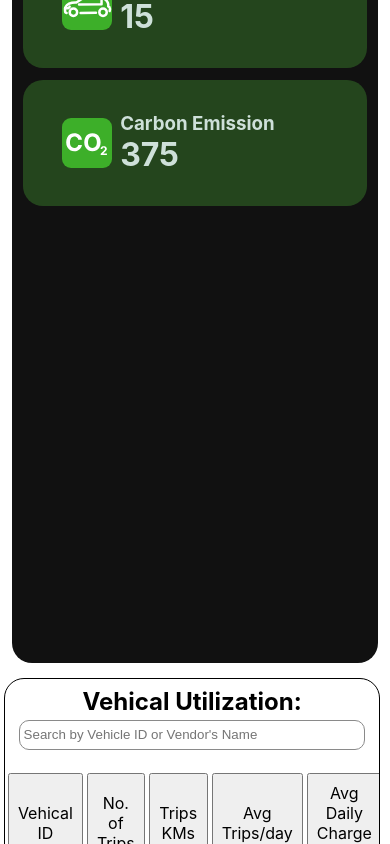
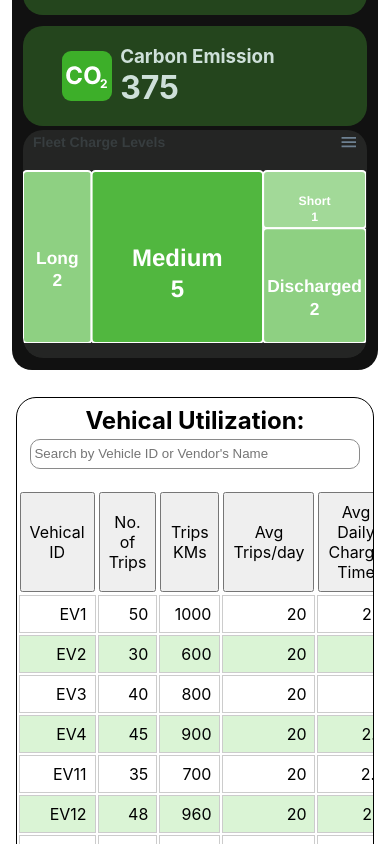
Before and after one commit to rushik0507/EV-Dashboard, a React (Vite) app: page / in a window 390 px wide. Shown: the part 1080-1924 px from the top of the page. Built offline with nearby package versions, Linux system fonts and the light colour scheme.

Commit message:
heat map chart

```diff
--- a/package.json
+++ b/package.json
@@ -14,9 +14,12 @@
     "@emotion/styled": "^11.11.0",
     "@mui/icons-material": "^5.15.10",
     "@mui/material": "^5.15.10",
+    "react-apexcharts": "^1.4.1",
+    "apexcharts": "^3.45.2",
     "chart.js": "^4.4.1",
     "highcharts": "^11.3.0",
     "highcharts-react-official": "^3.2.1",
+    "ng-apexcharts": "^1.8.0",
     "plotly.js": "^2.29.1",
     "react": "^18.2.0",
     "react-chartjs-2": "^5.2.0",
--- a/src/components/Dashboard.jsx
+++ b/src/components/Dashboard.jsx
@@ -111,7 +111,7 @@ function Dashboard() {
             </div>
           </div>
           <div className="main-lower-section">
-            {/* <Heatmap data={fleetData.vehicles} dates={dates} /> */}
+            <Heatmap  />
           </div>
         </div>
       </div>
--- a/src/components/Data.jsx
+++ b/src/components/Data.jsx
@@ -9,6 +9,7 @@ export const Data = [
     averageWorkingHours: 8,
     co2Emission: 80,
     vendorName: "Tesla",
+    battery: 50,
   },
   {
     vehicleId: "EV2",
@@ -20,6 +21,7 @@ export const Data = [
     averageWorkingHours: 7,
     co2Emission: 60,
     vendorName: "Nissan",
+    battery: 60,
   },
   {
     vehicleId: "EV3",
@@ -31,6 +33,7 @@ export const Data = [
     averageWorkingHours: 7.5,
     co2Emission: 70,
     vendorName: "Chevrolet",
+    battery: 45,
   },
   {
     vehicleId: "EV4",
@@ -42,6 +45,7 @@ export const Data = [
     averageWorkingHours: 7.8,
     co2Emission: 75,
     vendorName: "Toyota",
+    battery: 90,
   },
   {
     vehicleId: "EV11",
@@ -53,6 +57,7 @@ export const Data = [
     averageWorkingHours: 8.8,
     co2Emission: 65,
     vendorName: "BMW",
+    battery: 70,
   },
   {
     vehicleId: "EV12",
@@ -64,6 +69,7 @@ export const Data = [
     averageWorkingHours: 8.5,
     co2Emission: 78,
     vendorName: "Audi",
+    battery: 20,
   },
   {
     vehicleId: "EV13",
@@ -75,6 +81,7 @@ export const Data = [
     averageWorkingHours: 9.2,
     co2Emission: 85,
     vendorName: "Mercedes-Benz",
+    battery: 90,
   },
   {
     vehicleId: "EV14",
@@ -86,6 +93,7 @@ export const Data = [
     averageWorkingHours: 8,
     co2Emission: 72,
     vendorName: "Hyundai",
+    battery: 10,
   },
   {
     vehicleId: "EV15",
@@ -97,6 +105,7 @@ export const Data = [
     averageWorkingHours: 7.5,
     co2Emission: 70,
     vendorName: "Kia",
+    battery: 0,
   },
   {
     vehicleId: "EV8",
@@ -108,6 +117,7 @@ export const Data = [
     averageWorkingHours: 7,
     co2Emission: 50,
     vendorName: "Ford",
+    battery: 0,
   },
   {
     vehicleId: "EV9",
@@ -119,6 +129,7 @@ export const Data = [
     averageWorkingHours: 8.3,
     co2Emission: 70,
     vendorName: "Honda",
+    battery: 80,
   },
   {
     vehicleId: "EV10",
@@ -130,7 +141,54 @@ export const Data = [
     averageWorkingHours: 9,
     co2Emission: 85,
     vendorName: "Volkswagen",
+    battery: 75,
   },
 
   // Add more vehicles as needed
 ];
+
+function countDischargedVehicles() {
+  let count = 0;
+  Data.forEach(vehicle => {
+      if(vehicle.battery < 10) {
+          count++;
+      }
+  });
+  return count;
+}
+
+// function to count the number of vehicles who have battery level greater than 90 (fully charged state, long range)
+function countFullyChargedVehicles() {
+  let count = 0;
+  Data.forEach(vehicle => {
+      if(vehicle.battery > 80) {
+          count++;
+      }
+  });
+  return count;
+}
+
+// function to count the number of vehicles who have battery level between 40 and 80 (partially charged state, medium range)
+function countMediumChargedVehicles() {
+  let count = 0;
+  Data.forEach(vehicle => {
+      if(vehicle.battery > 40 && vehicle.battery < 80) {
+          count++;
+      }
+  });
+  return count;
+}
+
+// function to count the number of vehicles who have battery level between 10  (partially charged state, short range)
+function countShortChargedVehicles() {
+  let count = 0;
+  Data.forEach(vehicle => {
+      if(vehicle.battery > 10 && vehicle.battery < 40) {
+          count++;
+      }
+  });
+  return count;
+}
+
+
+export { countDischargedVehicles, countFullyChargedVehicles, countMediumChargedVehicles, countShortChargedVehicles };
--- a/src/components/Heatmap.jsx
+++ b/src/components/Heatmap.jsx
@@ -1,35 +1,63 @@
-import React from 'react';
-import { Bar } from 'react-chartjs-2';
+import React, { useState } from "react";
+import ReactApexChart from "react-apexcharts";
+import {
+  Data,
+  countDischargedVehicles,
+  countFullyChargedVehicles,
+  countMediumChargedVehicles,
+  countShortChargedVehicles,
+} from "../components/Data";
+import "../stylesheet/heatmap.css";
 
-const HeatMap = ({ data, dates }) => {
-  const chartData = {
-    labels: dates,
-    datasets: data.map((vehicle, index) => ({
-      label: `Vehicle ${index + 1}`,
-      data: vehicle.metrics.kilometers_traveled.map(metric => metric.value),
-      backgroundColor: 'rgba(255, 99, 132, 0.2)', // Adjust color as needed
-      borderColor: 'rgba(255, 99, 132, 1)',
-      borderWidth: 1,
-    })),
-  };
+function Heatmap() {
+  console.log(countFullyChargedVehicles());
+
+  const [chartData, setChartData] = useState({
+    series: [
+      {
+        data: [
+          { x: "Long", y: countFullyChargedVehicles() },
+          { x: "Medium", y: countMediumChargedVehicles() },
+          { x: "Short", y: countShortChargedVehicles() },
+          { x: "Discharged", y: countDischargedVehicles() },
+        ],
+      },
+    ],
+    options: {
+      legend: {
+        show: false,
+      },
+      chart: {
+        type: "treemap",
+      },
+      colors: ["#3DAF29", "#FFBC00", "#FF0000", "#000000"],
+      title: {
+        text: "Fleet Charge Levels",
+      },
+      dataLabels: {
+        enabled: true,
+        style: {
+          fontSize: "24px",
+        },
+        formatter: function (text, op) {
+          return [text, op.value];
+        },
+        offsetY: -4,
+      },
+    },
+  });
 
   return (
-    <div>
-      <Bar
-        data={chartData}
-        options={{
-          scales: {
-            xAxes: [{
-              stacked: true,
-            }],
-            yAxes: [{
-              stacked: true,
-            }],
-          },
-        }}
-      />
-    </div>
+    <>
+      <div className="chart">
+        <ReactApexChart
+          options={chartData.options}
+          series={chartData.series}
+          type="treemap"
+        />
+      </div>
+    </>
   );
-};
+}
 
-export default HeatMap;
+export default Heatmap;
--- a/src/components/Table.jsx
+++ b/src/components/Table.jsx
@@ -56,6 +56,7 @@ const ProductTable = (props) => {
     const aggregates = {};
     if (filteredItems.length > 0) {
       Object.keys(filteredItems[0]).forEach((key) => {
+        if(key!="battery"){
         const values = filteredItems.map((item) => item[key]);
         if (!values.every((value) => typeof value === "number")) {
           // If values are not all numbers, count unique values
@@ -65,7 +66,7 @@ const ProductTable = (props) => {
           const sum = values.reduce((acc, value) => acc + value, 0);
           aggregates[key] = parseFloat(sum.toFixed(2));
         }
-      });
+      }});
     }
     return aggregates;
   }, [filteredItems]);
@@ -207,8 +208,10 @@ const ProductTable = (props) => {
 export default function Tablesort() {
   return (
     <>
+      <div className="wrapper">
         <div className="table-body">
           <ProductTable products={Data} />
+        </div>
       </div>
     </>
   );
--- a/src/stylesheet/Dashboard.css
+++ b/src/stylesheet/Dashboard.css
@@ -121,18 +121,18 @@
   .main-upper-section {
     flex-direction: column;
     width: 100%;
-    height: 100vh;
+    /* height: 100vh; */
     justify-content: flex-start;
-    gap:3vw;
-    margin-top:3vw ;
+    gap: 3vw;
+    margin-top: 3vw;
     div {
       width: 100%;
-      height: 15%;
+      height: 100px;
     }
   }
   .data {
-    img{
-      padding-left:8vw ;
+    img {
+      padding-left: 8vw;
     }
   }
 }
--- /dev/null
+++ b/src/stylesheet/heatmap.css
@@ -0,0 +1,4 @@
+.chart {
+  width: 100%;
+  height: 100%;
+}
--- a/src/stylesheet/table.css
+++ b/src/stylesheet/table.css
@@ -1,3 +1,8 @@
+.wrapper{
+  display: flex;
+  justify-content: center;
+  align-items: center;
+}
 .table-body {
   width: 96vw;
   height: fit-content;
@@ -76,6 +81,9 @@ tr:nth-child(even) {
   .table {
     justify-content: normal;
   }
+  .wrapper{
+    padding: 3vw;
+  }
   .table-search {
     flex-direction: column;
     margin-left: 0;
```
Also changed, not shown: 1 other file (tests, documents, lock files or other folders). Lines whose indentation alone changed are shown as unchanged.
